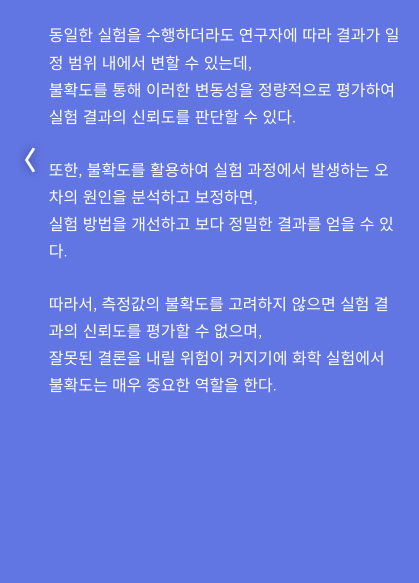
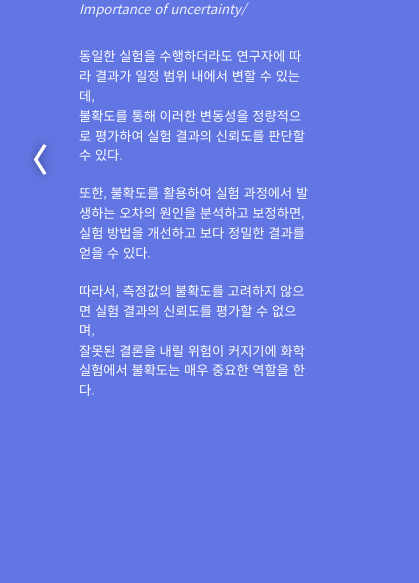
Before and after one commit to yoonys213/test, a plain HTML site: page importance.html in a window 390 px wide. Shown: the part 261-844 px from the top of the page, 419 px wide, since content can reach past the window. Drawn offline with Linux system fonts and the light colour scheme.

Commit message:
Update importance.html

```diff
--- a/importance.html
+++ b/importance.html
@@ -2,7 +2,7 @@
 <html lang="ko">
 <head>
     <meta charset="UTF-8">
-    <meta name="viewport" content="width=device-width, initial-scale=1.0">
+    <meta name="viewport" content="width=device-width, initial-scale=1.0, maximum-scale=1.0, user-scalable=no">
     <title>불확도의 중요성</title>
     <style>
         @import url('https://fonts.googleapis.com/css2?family=Noto+Sans+KR:wght@100;300;400;900&display=swap');
@@ -13,26 +13,30 @@
             font-family: 'Noto Sans KR', -apple-system, BlinkMacSystemFont, sans-serif;
             margin: 0;
             padding: 0;
-            min-height: 100vh;
+            height: 100vh;
+            width: 100vw;
             display: flex;
             flex-direction: column;
             justify-content: center;
             align-items: center;
             box-sizing: border-box;
-            position: relative;
+            position: fixed; /* 스크롤 방지 */
+            overflow: hidden; /* 스크롤 방지 */
         }
 
         .content {
-            padding: 5%;
-            width: 90%;
+            padding: 5vh 10vw;
+            width: 100%;
             max-width: 800px;
             text-align: left;
             position: relative;
             z-index: 1;
+            box-sizing: border-box;
+            transform: scale(0.9); /* 전체 콘텐츠 크기 약간 축소 */
         }
 
         h1 {
-            font-size: clamp(40px, 10vw, 80px);
+            font-size: min(10vh, 12vw);
             margin: 0 0 2vh 0;
             font-weight: 900;
             letter-spacing: -1px;
@@ -41,32 +45,32 @@
         }
 
         h2 {
-            font-size: clamp(16px, 3vw, 24px);
-            margin-bottom: 5vh;
+            font-size: min(3vh, 4vw);
+            margin-bottom: 4vh;
             opacity: 0.9;
             font-weight: 400;
             font-style: italic;
         }
 
         p {
-            font-size: clamp(16px, 3.5vw, 20px);
-            line-height: 1.7;
-            margin: 3vh 0;
+            font-size: min(3vh, 4vw);
+            line-height: 1.5;
+            margin: 2.5vh 0;
             font-weight: 300;
         }
 
         .back-btn {
-            position: fixed;
-            left: 2vw;
+            position: absolute;
+            left: 5vw;
             top: 50%;
             transform: translateY(-50%);
             color: white;
-            font-size: clamp(30px, 6vw, 50px);
+            font-size: min(8vh, 10vw);
             font-weight: 900;
             cursor: pointer;
             background: transparent;
-            width: clamp(40px, 8vw, 60px);
-            height: clamp(40px, 8vw, 60px);
+            width: min(8vh, 10vw);
+            height: min(8vh, 10vw);
             display: flex;
             align-items: center;
             justify-content: center;
@@ -91,27 +95,30 @@
         /* 세로 모드 전용 스타일 */
         @media (orientation: portrait) {
             .content {
-                padding-left: 15%;
-                margin-left: 5vw;
+                padding: 5vh 15vw;
+                transform: scale(0.85); /* 세로 모드에서 더 축소 */
             }
 
             .back-btn {
                 left: 3vw;
-                font-size: clamp(25px, 5vw, 40px);
-                width: clamp(30px, 6vw, 50px);
-                height: clamp(30px, 6vw, 50px);
+                font-size: min(7vh, 8vw);
             }
         }
 
         /* 매우 작은 화면 대응 */
-        @media (max-width: 480px) {
+        @media (max-height: 600px) {
             .content {
-                padding-left: 20%;
-                margin-left: 0;
+                transform: scale(0.8); /* 높이가 작은 기기에서 더 축소 */
+                padding: 2vh 15vw;
             }
 
-            .back-btn {
-                left: 2vw;
+            h1 {
+                margin-bottom: 1vh;
+            }
+
+            p {
+                margin: 1.5vh 0;
+                line-height: 1.4;
             }
         }
     </style>
```
